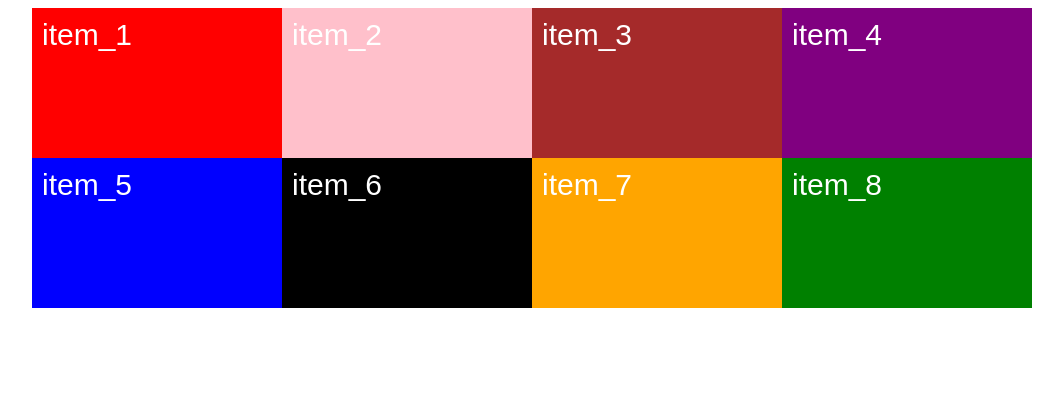
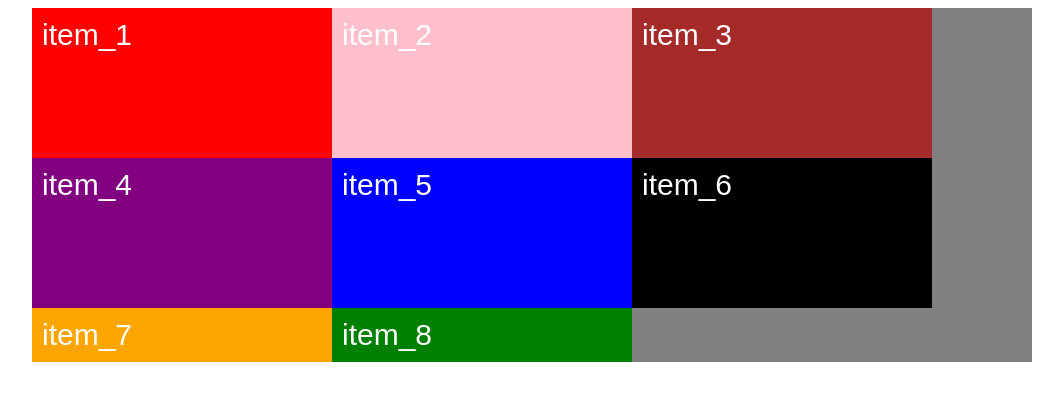
Before and after one commit to dubrovin-roman/css-grid-gulp-test, a website: page src/index.html in a window 1280 px wide. Shown: the whole page, without its empty margins (108-1171 px from the left). Drawn offline with nearby package versions, Linux system fonts and the light colour scheme; files that its build step writes are made by us from their sources.

Commit message:
еще чуть чуть практики

```diff
--- a/src/sass/style.sass
+++ b/src/sass/style.sass
@@ -3,8 +3,9 @@
     width: 1000px
     margin: 0 auto
     display: grid
-    grid-template-rows: repeat(2, 150px)
-    grid-template-columns: 1fr 1fr 1fr 1fr
+    grid-template-rows: repeat(2, minmax(150px, min-content))
+    grid-template-columns: repeat(auto-fill, 300px)
+    //grid-gap: 20px
     &__item
         background-color: green
         color: white
```
Also changed, not shown: dist/css/style.min.css.
